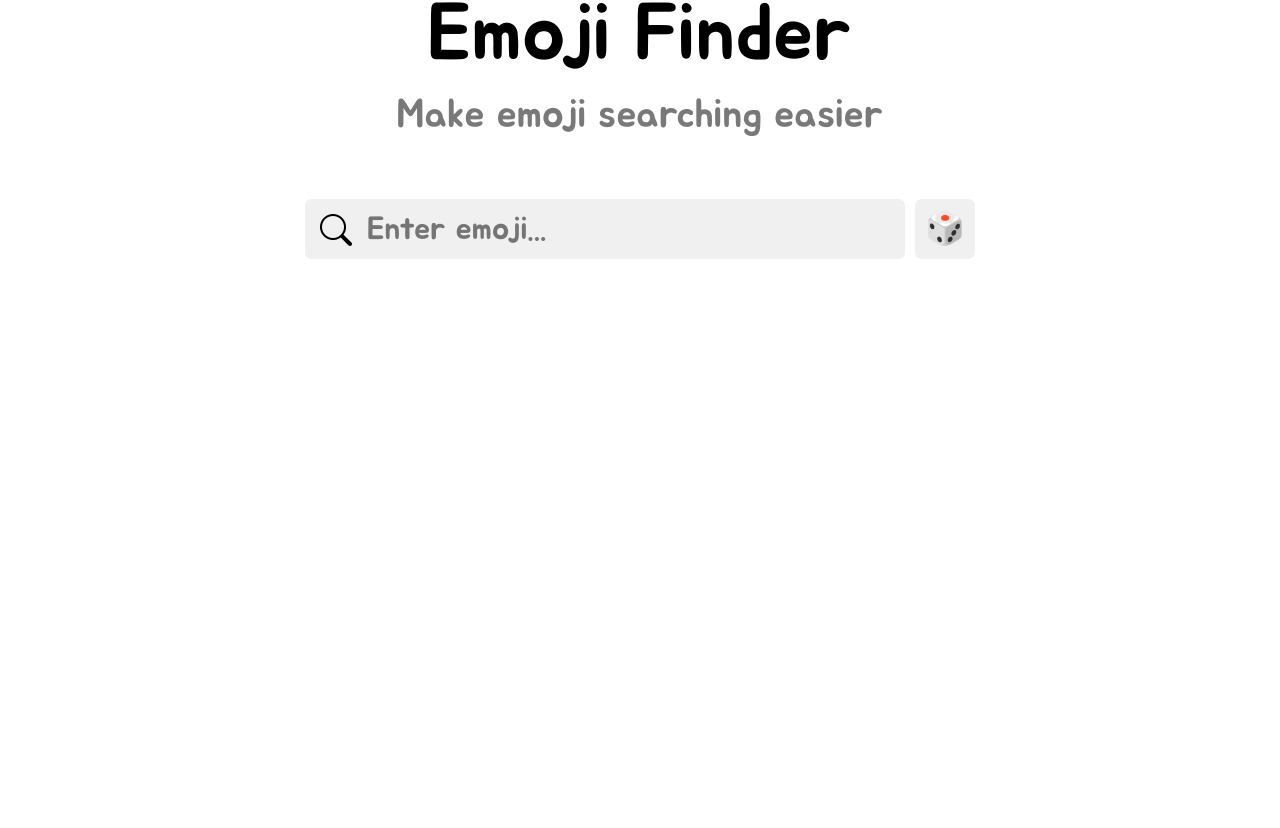
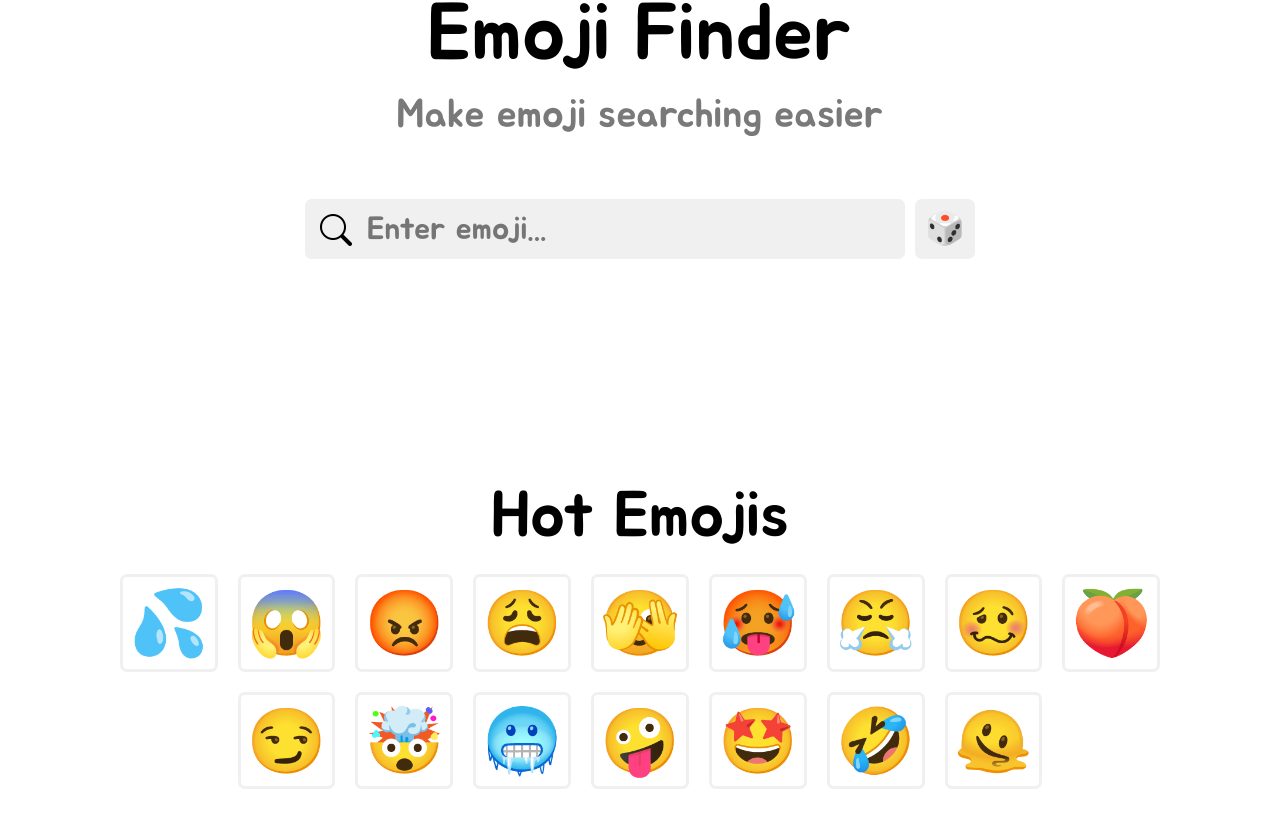
Before and after one commit to sh4man4ik/Emoji-Finder, a React (Vite) app: page / in a window 1280 px wide. Shown: the part 200-1028 px from the top of the page. Before the commit the page ends 800 px from the top, so only its background shows below. Built offline with nearby package versions, Linux system fonts and the light colour scheme; a web font is replaced by a local one.

Commit message:
Added footer

```diff
--- a/src/App.jsx
+++ b/src/App.jsx
@@ -1,6 +1,7 @@
 import Header from './components/Header/Header';
 import MainText from './components/MainText/MainText';
 import MainEmojis from './components/MainEmojis/MainEmojis';
+import Footer from './components/Footer/Footer';
 
 function App() {
 	return (
@@ -8,6 +9,7 @@ function App() {
 			<Header></Header>
 			<MainText></MainText>
 			<MainEmojis></MainEmojis>
+			<Footer></Footer>
 		</>
 	);
 }
--- /dev/null
+++ b/src/components/Footer/Footer.jsx
@@ -0,0 +1,31 @@
+import './style.css';
+
+function Footer() {
+	return (
+		<>
+			<h1 className="footer-title display-3">Hot Emojis</h1>
+			<div className="emoji-list">
+				<div className="emoji-list-2">
+					<p className="display-3 emoji-block">💦</p>
+					<p className="display-3 emoji-block">😱</p>
+					<p className="display-3 emoji-block">😡</p>
+					<p className="display-3 emoji-block">😩</p>
+					<p className="display-3 emoji-block">🫣</p>
+					<p className="display-3 emoji-block">🥵</p>
+					<p className="display-3 emoji-block">😤</p>
+					<p className="display-3 emoji-block">🥴</p>
+					<p className="display-3 emoji-block">🍑</p>
+					<p className="display-3 emoji-block">😏</p>
+					<p className="display-3 emoji-block">🤯</p>
+					<p className="display-3 emoji-block">🥶</p>
+					<p className="display-3 emoji-block">🤪</p>
+					<p className="display-3 emoji-block">🤩</p>
+					<p className="display-3 emoji-block">🤣</p>
+					<p className="display-3 emoji-block">🫠</p>
+				</div>
+			</div>
+		</>
+	);
+}
+
+export default Footer;
--- /dev/null
+++ b/src/components/Footer/style.css
@@ -0,0 +1,47 @@
+.footer-title {
+	text-align: center;
+}
+
+.emoji-list {
+	width: 100%;
+	display: flex;
+	justify-content: center;
+}
+
+.emoji-list-2 {
+	display: flex;
+	flex-wrap: wrap;
+	margin: 0px 2% 30px 2%;
+	max-width: 1100px;
+	justify-content: center;
+}
+
+.emoji-block {
+	margin: 10px;
+	padding: 8px 6px 1px 6px;
+	border: 3px solid #f0f0f0;
+	border-radius: 7px;
+	max-width: 120px;
+	width: auto;
+	aspect-ratio: 1 / 1;
+	text-align: center;
+	display: flex;
+	justify-content: center;
+	align-items: center;
+	font-size: clamp(34px, 8.5vw, 64px);
+	background-color: white;
+}
+
+/*Mobile*/
+@media (max-width: 1023px) {
+	.footer-title {
+		margin-top: 80px;
+	}
+}
+
+/*PC*/
+@media (min-width: 1024px) {
+	.footer-title {
+		margin-top: 150px;
+	}
+}
--- a/src/components/Header/Header.jsx
+++ b/src/components/Header/Header.jsx
@@ -7,7 +7,6 @@ function Header() {
 
 	return (
 		<>
-			<header>
 			<div className="navbar">
 				<h1 className="title display-6">🔍 EmojiFinder</h1>
 				<h1 className="github-link-text display-6" onClick={githubRepoLocation}>
@@ -15,7 +14,6 @@ function Header() {
 				</h1>
 				<i className="bi bi-github github-link-logo" onClick={githubRepoLocation}></i>
 			</div>
-			</header>
 		</>
 	);
 }
```
Lines whose indentation alone changed are shown as unchanged.
